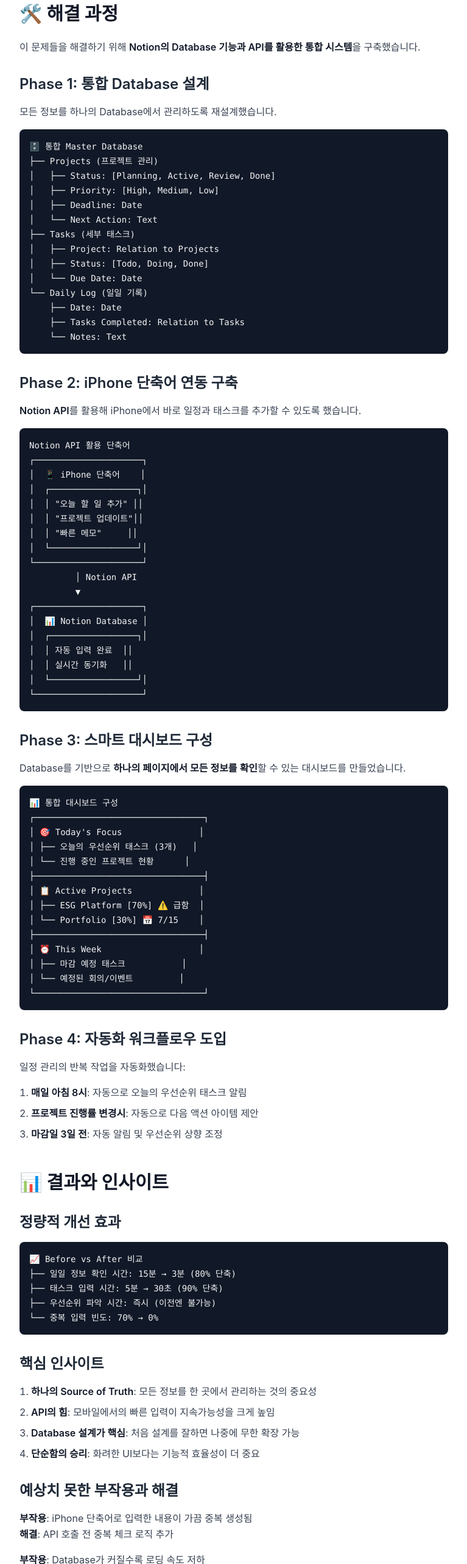
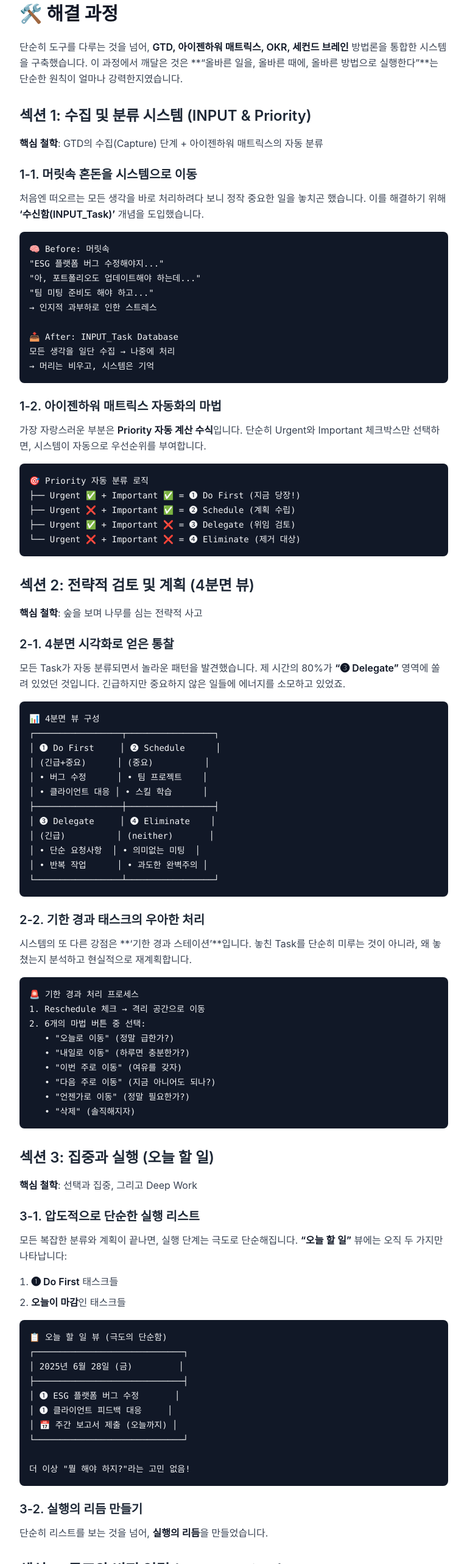
Before and after one commit to jinmini/jm-portfolio-astro, an Astro site: page /blog/a-03 in a window 1280 px wide. Shown: the part 3840-6404 px from the top of the page at 61% size, without its empty margins (256-1023 px from the left). Built offline with nearby package versions, Linux system fonts and the light colour scheme; Astro itself is replaced by a stand-in of ours; code samples lack their colours; a web font is replaced by a local one.

Commit message:
fix blog a-03.md

````diff
--- a/src/content/blog/a-03.md
+++ b/src/content/blog/a-03.md
@@ -120,82 +120,208 @@
 
 ## 🛠️ 해결 과정
 
-이 문제들을 해결하기 위해 **Notion의 Database 기능과 API를 활용한 통합 시스템**을 구축했습니다.
+단순히 도구를 다루는 것을 넘어, **GTD, 아이젠하워 매트릭스, OKR, 세컨드 브레인** 방법론을 통합한 시스템을 구축했습니다. 이 과정에서 깨달은 것은 **"올바른 일을, 올바른 때에, 올바른 방법으로 실행한다"**는 단순한 원칙이 얼마나 강력한지였습니다.
 
-### Phase 1: 통합 Database 설계
+### 섹션 1: 수집 및 분류 시스템 (INPUT & Priority)
 
-모든 정보를 하나의 Database에서 관리하도록 재설계했습니다.
+**핵심 철학**: GTD의 수집(Capture) 단계 + 아이젠하워 매트릭스의 자동 분류
+
+#### 1-1. 머릿속 혼돈을 시스템으로 이동
+
+처음엔 떠오르는 모든 생각을 바로 처리하려다 보니 정작 중요한 일을 놓치곤 했습니다. 이를 해결하기 위해 **'수신함(INPUT_Task)'** 개념을 도입했습니다.
 
 ```
-🗄️ 통합 Master Database
-├── Projects (프로젝트 관리)
-│   ├── Status: [Planning, Active, Review, Done]
-│   ├── Priority: [High, Medium, Low]
-│   ├── Deadline: Date
-│   └── Next Action: Text
-├── Tasks (세부 태스크)
-│   ├── Project: Relation to Projects
-│   ├── Status: [Todo, Doing, Done]
-│   └── Due Date: Date
-└── Daily Log (일일 기록)
-    ├── Date: Date
-    ├── Tasks Completed: Relation to Tasks
-    └── Notes: Text
+🧠 Before: 머릿속
+"ESG 플랫폼 버그 수정해야지..."
+"아, 포트폴리오도 업데이트해야 하는데..."
+"팀 미팅 준비도 해야 하고..."
+→ 인지적 과부하로 인한 스트레스
+
+📥 After: INPUT_Task Database
+모든 생각을 일단 수집 → 나중에 처리
+→ 머리는 비우고, 시스템은 기억
 ```
 
-### Phase 2: iPhone 단축어 연동 구축
+<!-- TODO: INPUT_Task Database 구조 설명 추가
+- 필수 필드: Title, Created Date
+- 선택 필드: Urgent (Checkbox), Important (Checkbox), Notes
+- 구체적인 Database 생성 과정 스크린샷
+-->
 
-**Notion API**를 활용해 iPhone에서 바로 일정과 태스크를 추가할 수 있도록 했습니다.
+#### 1-2. 아이젠하워 매트릭스 자동화의 마법
 
-```swift
-Notion API 활용 단축어
-┌─────────────────────┐
-│  📱 iPhone 단축어    │
-│  ┌─────────────────┐│
-│  │ "오늘 할 일 추가" ││
-│  │ "프로젝트 업데이트"││
-│  │ "빠른 메모"     ││
-│  └─────────────────┘│
-└─────────────────────┘
-         │ Notion API
-         ▼
-┌─────────────────────┐
-│  📊 Notion Database │
-│  ┌─────────────────┐│
-│  │ 자동 입력 완료  ││
-│  │ 실시간 동기화   ││
-│  └─────────────────┘│
-└─────────────────────┘
+가장 자랑스러운 부분은 **Priority 자동 계산 수식**입니다. 단순히 Urgent와 Important 체크박스만 선택하면, 시스템이 자동으로 우선순위를 부여합니다.
+
+```
+🎯 Priority 자동 분류 로직
+├── Urgent ✅ + Important ✅ = ❶ Do First (지금 당장!)
+├── Urgent ❌ + Important ✅ = ❷ Schedule (계획 수립)
+├── Urgent ✅ + Important ❌ = ❸ Delegate (위임 검토)
+└── Urgent ❌ + Important ❌ = ❹ Eliminate (제거 대상)
 ```
 
-### Phase 3: 스마트 대시보드 구성
+<!-- TODO: Priority Formula 구현 방법
+- Notion Formula 정확한 문법
+- if/then 조건문 구조
+- 이모지 자동 할당 방법
+- Select 속성 vs Formula 속성 선택 이유
+-->
 
-Database를 기반으로 **하나의 페이지에서 모든 정보를 확인**할 수 있는 대시보드를 만들었습니다.
+### 섹션 2: 전략적 검토 및 계획 (4분면 뷰)
+
+**핵심 철학**: 숲을 보며 나무를 심는 전략적 사고
+
+#### 2-1. 4분면 시각화로 얻은 통찰
+
+모든 Task가 자동 분류되면서 놀라운 패턴을 발견했습니다. 제 시간의 80%가 **"❸ Delegate"** 영역에 쏠려 있었던 것입니다. 긴급하지만 중요하지 않은 일들에 에너지를 소모하고 있었죠.
 
 ```
-📊 통합 대시보드 구성
-┌─────────────────────────────────┐
-│ 🎯 Today's Focus               │
-│ ├── 오늘의 우선순위 태스크 (3개)   │
-│ └── 진행 중인 프로젝트 현황      │
-├─────────────────────────────────┤
-│ 📋 Active Projects             │
-│ ├── ESG Platform [70%] ⚠️ 급함  │
-│ └── Portfolio [30%] 📅 7/15    │
-├─────────────────────────────────┤
-│ ⏰ This Week                   │
-│ ├── 마감 예정 태스크           │
-│ └── 예정된 회의/이벤트         │
-└─────────────────────────────────┘
+📊 4분면 뷰 구성
+┌─────────────────┬─────────────────┐
+│ ❶ Do First     │ ❷ Schedule      │
+│ (긴급+중요)      │ (중요)          │
+│ • 버그 수정      │ • 팀 프로젝트    │
+│ • 클라이언트 대응 │ • 스킬 학습      │
+├─────────────────┼─────────────────┤
+│ ❸ Delegate     │ ❹ Eliminate    │
+│ (긴급)          │ (neither)       │
+│ • 단순 요청사항  │ • 의미없는 미팅  │
+│ • 반복 작업      │ • 과도한 완벽주의 │
+└─────────────────┴─────────────────┘
 ```
 
-### Phase 4: 자동화 워크플로우 도입
+<!-- TODO: 4분면 뷰 실제 구현
+- Gallery View vs Board View 선택 이유
+- Filter 조건 설정 (Priority별)
+- 각 분면별 색상 코딩
+- 드래그&드롭으로 우선순위 변경 방법
+-->
 
-일정 관리의 반복 작업을 자동화했습니다:
+#### 2-2. 기한 경과 태스크의 우아한 처리
 
-1. **매일 아침 8시**: 자동으로 오늘의 우선순위 태스크 알림
-2. **프로젝트 진행률 변경시**: 자동으로 다음 액션 아이템 제안
-3. **마감일 3일 전**: 자동 알림 및 우선순위 상향 조정
+시스템의 또 다른 강점은 **'기한 경과 스테이션'**입니다. 놓친 Task를 단순히 미루는 것이 아니라, 왜 놓쳤는지 분석하고 현실적으로 재계획합니다.
+
+```
+🚨 기한 경과 처리 프로세스
+1. Reschedule 체크 → 격리 공간으로 이동
+2. 6개의 마법 버튼 중 선택:
+   • "오늘로 이동" (정말 급한가?)
+   • "내일로 이동" (하루면 충분한가?)
+   • "이번 주로 이동" (여유를 갖자)
+   • "다음 주로 이동" (지금 아니어도 되나?)
+   • "언젠가로 이동" (정말 필요한가?)
+   • "삭제" (솔직해지자)
+```
+
+<!-- TODO: 기한 경과 스테이션 구현
+- Reschedule Checkbox 필터링
+- 버튼 생성 방법 (Notion 자동화 or 수동)
+- Date 속성 일괄 업데이트 방법
+- 재발 방지를 위한 패턴 분석
+-->
+
+### 섹션 3: 집중과 실행 (오늘 할 일)
+
+**핵심 철학**: 선택과 집중, 그리고 Deep Work
+
+#### 3-1. 압도적으로 단순한 실행 리스트
+
+모든 복잡한 분류와 계획이 끝나면, 실행 단계는 극도로 단순해집니다. **"오늘 할 일"** 뷰에는 오직 두 가지만 나타납니다:
+
+1. **❶ Do First** 태스크들
+2. **오늘이 마감**인 태스크들
+
+```
+📋 오늘 할 일 뷰 (극도의 단순함)
+┌─────────────────────────────┐
+│ 2025년 6월 28일 (금)         │
+├─────────────────────────────┤
+│ ❶ ESG 플랫폼 버그 수정       │
+│ ❶ 클라이언트 피드백 대응     │
+│ 📅 주간 보고서 제출 (오늘까지) │
+└─────────────────────────────┘
+
+더 이상 "뭘 해야 하지?"라는 고민 없음!
+```
+
+<!-- TODO: 오늘 할 일 뷰 설정
+- Filter 조건: Priority = "❶" OR Due Date = Today
+- Sort 순서: Priority → Due Date → Created Date
+- 완료 처리 방법 (체크박스 vs Status)
+- 일일 리뷰를 위한 완료 Task 보기
+-->
+
+#### 3-2. 실행의 리듬 만들기
+
+단순히 리스트를 보는 것을 넘어, **실행의 리듬**을 만들었습니다.
+
+<!-- TODO: 실행 리듬 구체화
+- 아침 루틴: 오늘 할 일 확인 (5분)
+- 포모도로 타이머 연동 방법
+- Task 완료 시 자동 기록
+- 일일 마무리: 완료율 체크
+-->
+
+### 섹션 4: 목표와 비전 연결 (Goal & Project)
+
+**핵심 철학**: 모든 작은 행동이 큰 목표로 연결되는 시스템
+
+#### 4-1. 3단계 계층 구조의 힘
+
+가장 혁신적인 부분은 **Task → Project → Goal**의 연결고리입니다. 매일 수행하는 작은 Task가 궁극적으로 어떤 목표에 기여하는지 실시간으로 확인할 수 있습니다.
+
+```
+🎯 계층 구조 예시
+Goal: "지속가능한 개발자로 성장"
+└── Project: "ESG 플랫폼 개발"
+    ├── Task: "탄소 계산 API 구현"
+    ├── Task: "대시보드 UI 개선"
+    └── Task: "성능 최적화"
+└── Project: "기술 블로그 운영"
+    ├── Task: "Notion 최적화 포스트 작성"
+    └── Task: "주간 학습 내용 정리"
+```
+
+<!-- TODO: Relation 구조 설계
+- Goal Database 필드 구성
+- Project ↔ Goal Relation 설정
+- Task ↔ Project Relation 설정
+- 순환 참조 방지 방법
+-->
+
+#### 4-2. 진행률의 마법: Rollup과 Progress Bar
+
+시스템의 백미는 **자동 진행률 계산**입니다. Task 하나를 완료할 때마다:
+
+1. Project 진행률 바가 조금씩 채워집니다
+2. 연결된 Goal의 진행률도 함께 올라갑니다
+3. 시각적 피드백이 동기부여로 이어집니다
+
+```
+📊 진행률 시각화
+Goal: 지속가능한 개발자 [⭐⭐⭐☆☆] 60%
+├── ESG 플랫폼 [████████░░] 80%
+│   └── 15/20 Tasks 완료
+└── 기술 블로그 [████░░░░░░] 40%
+    └── 4/10 Posts 완료
+```
+
+<!-- TODO: Rollup & Progress 구현
+- Rollup 속성으로 완료 Task 수 계산
+- Progress Bar Formula 작성
+- 별 모양 진행률 표시 방법
+- Dashboard에서 한눈에 보기
+-->
+
+### 마무리: 시스템이 가져온 변화
+
+이 시스템을 구축하고 3개월이 지난 지금, 가장 큰 변화는 **"정신적 여유"**입니다. 모든 것이 시스템 안에 있다는 확신이 있으니, 현재 하고 있는 일에만 온전히 집중할 수 있게 되었습니다.
+
+<!-- TODO: 실제 성과 데이터 추가
+- 구체적인 생산성 지표
+- Before/After 비교
+- 예상치 못한 긍정적 부작용
+-->
 
 ## 📊 결과와 인사이트
 
````
